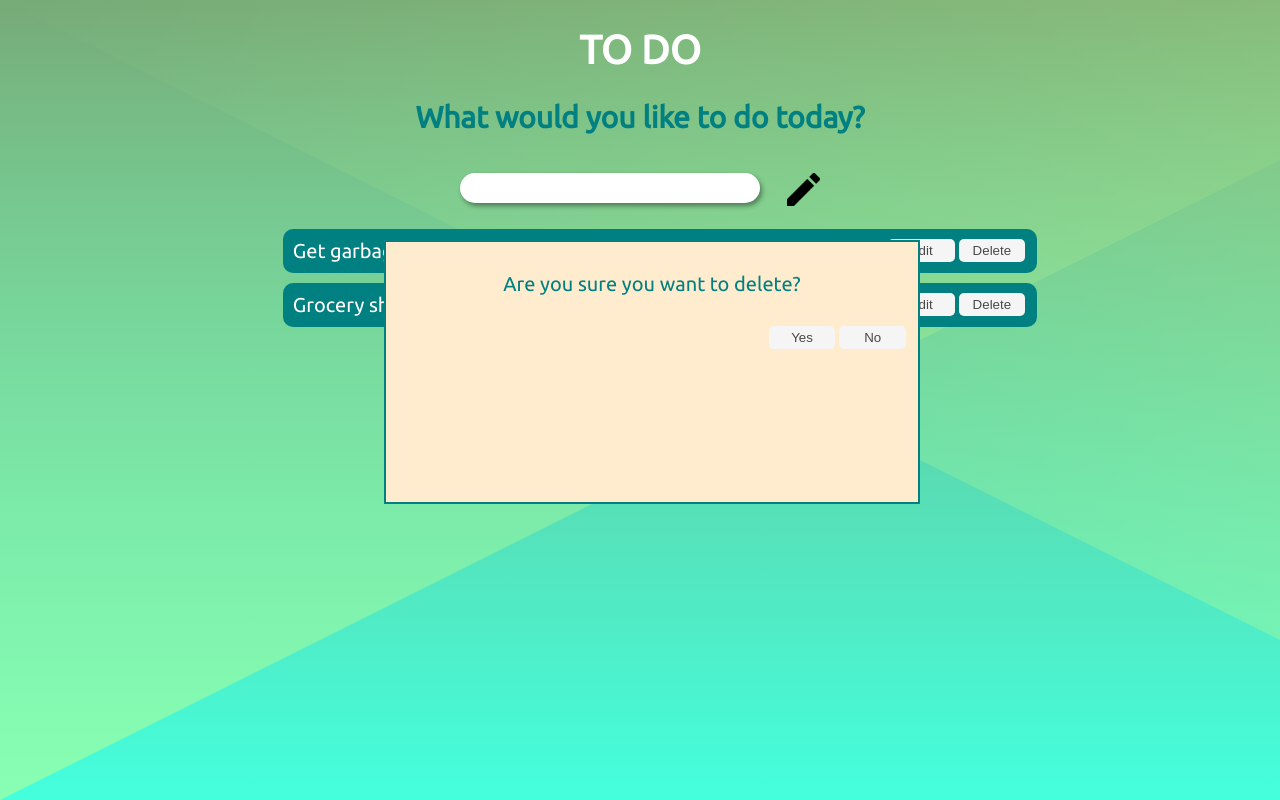
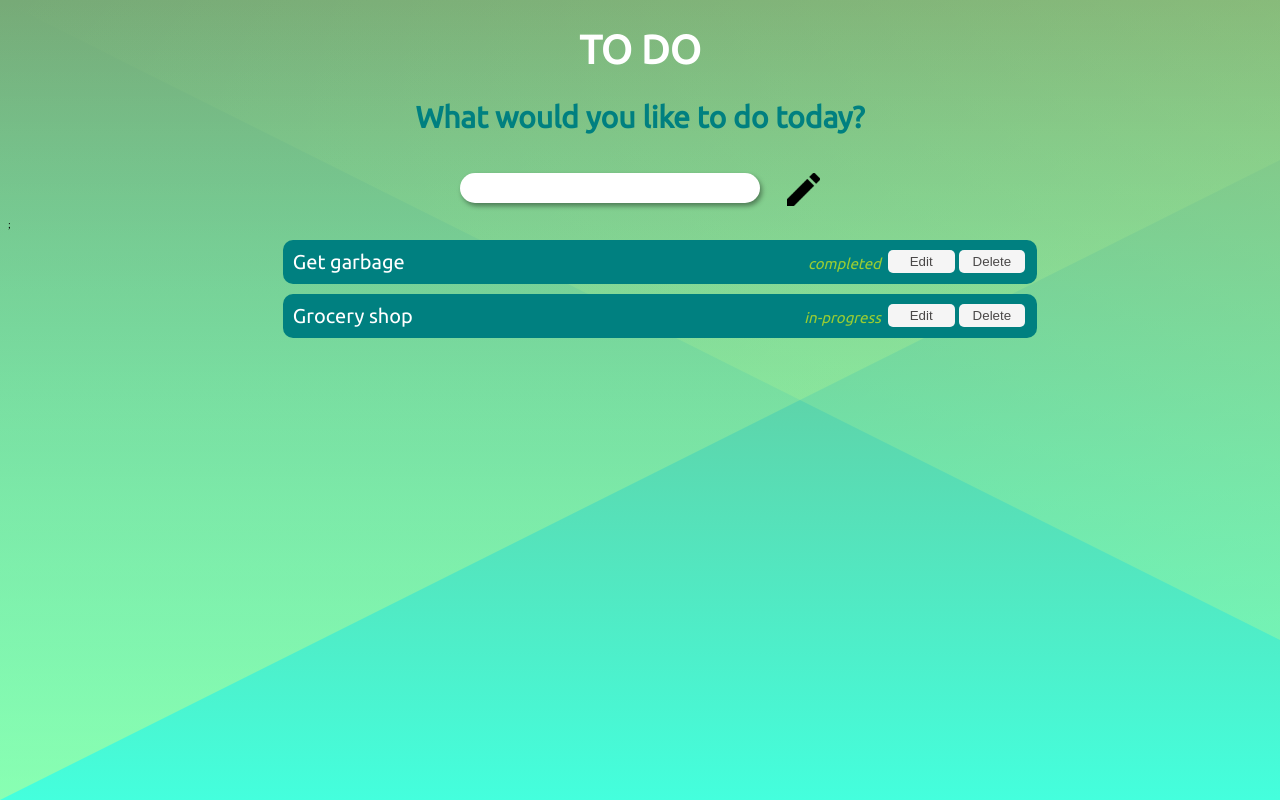
Before and after one commit to SteniTK/todo-react, a React (Create React App) app: page / in a window 1280 px wide. Built offline with nearby package versions, Linux system fonts and the light colour scheme.

Commit message:
Show modal on delete click

```diff
--- a/src/TodoList/TodoList.js
+++ b/src/TodoList/TodoList.js
@@ -3,13 +3,23 @@ import TodoItem from '../TodoItem/TodoItem.js';
 import Modal from '../utils/Modal/Modal.js';
 
 class TodoList extends React.Component {
+    constructor(props) {
+        super(props);
+        this.state = {'isShowModal' : false};
+    }
+
+    askConfirmationAndDelete = (id) => {
+        this.setState({'isShowModal' : true});
+        this.props.onDelete(id);
+    }
+
     render() {
         this.todoListElement = this.props.todoEntries.map(
             (toDo, index) => (<TodoItem key={index} id={'todo-'+index.toString()} label={toDo.label} status={toDo.status}
-            onDeleteTodo={this.props.onDelete}></TodoItem>)
+            onDeleteTodo={this.askConfirmationAndDelete}></TodoItem>)
         );
         return (<>
-            <Modal/>
+            {(this.state.isShowModal) && <Modal/>};
             <ul>
                 {this.todoListElement}
             </ul>
--- a/src/utils/Modal/Modal.css
+++ b/src/utils/Modal/Modal.css
@@ -1,6 +1,6 @@
 .modal-box {
     border: 2px solid teal;
-    z-index: 1;
+    z-index: 2;
     background-color: blanchedalmond;
     width: 40%;
     height: 30%;
@@ -14,6 +14,7 @@
     font-family: 'Ubuntu';
     text-align: center;
     padding: 10px;
+    box-shadow: 10px 10px 20px gray;
 }
 
 .modal-box > p {
--- a/src/utils/Modal/Modal.js
+++ b/src/utils/Modal/Modal.js
@@ -3,7 +3,7 @@ import './Modal.css';
 
 function Modal() {
     return (
-    <div class="modal-box">
+    <div className="modal-box">
         <p>Are you sure you want to delete?</p>
         <button>No</button>
         <button>Yes</button>
```
